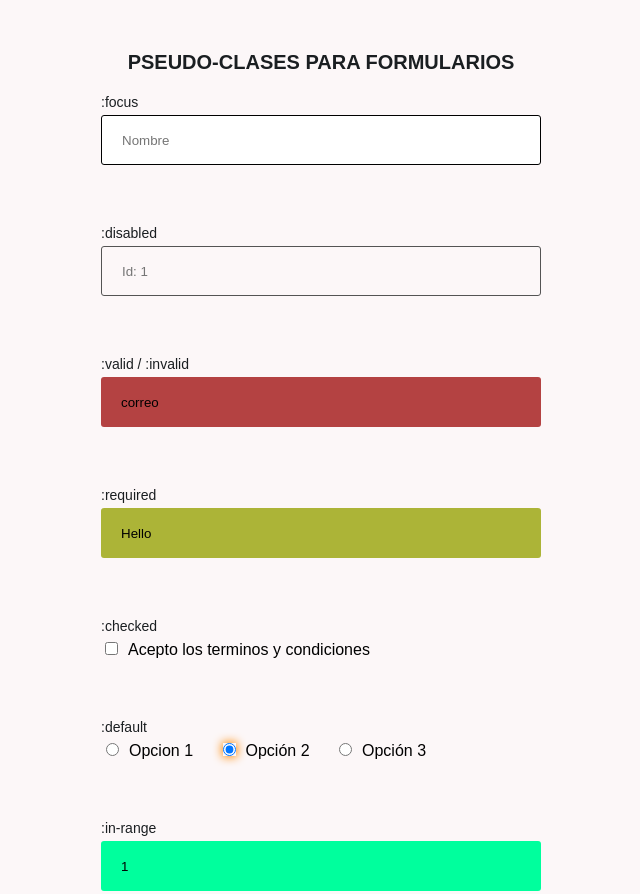
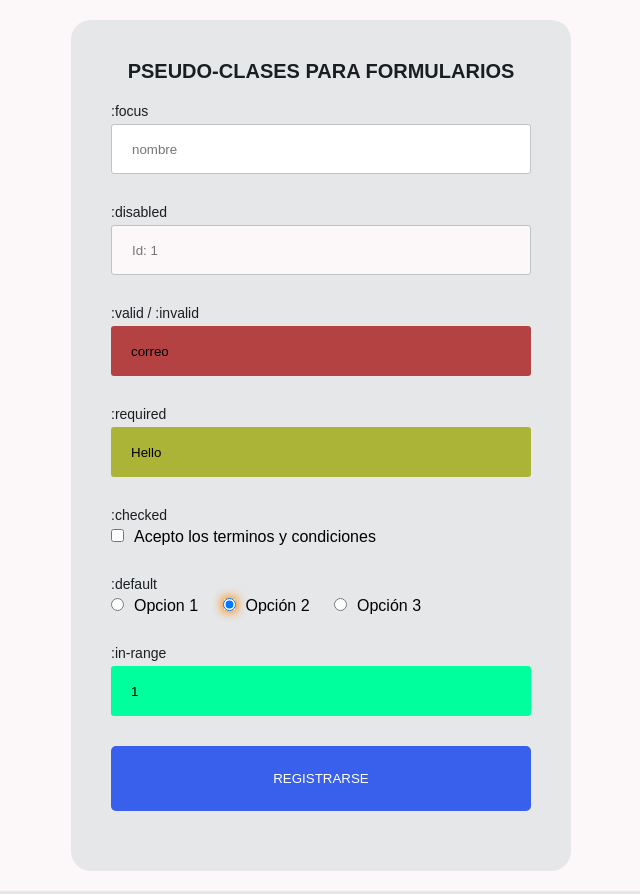
Before and after one commit to Laurys9/Projects-CAASD, a plain HTML site: page Pseudoclases en CSS/formularios con pseudo-clases/index.html in a window 1280 px wide. Shown: the top 894 px of the page, without its empty margins (319-959 px from the left). Drawn offline with Linux system fonts and the light colour scheme.

Commit message:
Modifique el formulario

```diff
--- a/Pseudoclases en CSS/formularios con pseudo-clases/index.html
+++ b/Pseudoclases en CSS/formularios con pseudo-clases/index.html
@@ -14,7 +14,7 @@
         <form class="formulario" action="">
             <div class="grupo">
                 <label>:focus</label>
-                <input class="nombre" type="text" placeholder="Nombre">
+                <input class="nombre" type="text" placeholder="nombre">
             </div>
 
             <div class="grupo">
--- a/Pseudoclases en CSS/formularios con pseudo-clases/style.css
+++ b/Pseudoclases en CSS/formularios con pseudo-clases/style.css
@@ -1,5 +1,8 @@
 *{
     box-sizing: border-box;
+    background: #E5E7E9 ;
+    margin: 0;
+    padding: 0;
 }
 
 :root{
@@ -22,8 +25,9 @@ body{
 .contenedor{
     max-width: 500px;
     width: 90%;
-    padding: 30px;
+    padding: 40px;
     border-radius: 20px;
+    margin: 20px;
 }
 
 .titulo{
@@ -37,7 +41,7 @@ body{
 /* ? ------------- Estilos del Formulario --------------- */
 
 .formulario .grupo{
-    margin-bottom: 60px;
+    margin-bottom: 30px;
 }
 
 .formulario .grupo > input{
@@ -46,7 +50,8 @@ body{
     border-radius: 3px;
     border: none;
     padding: 20px;
-    border: 1px solid
+    border: 1px solid #BDC3C7 ;
+    background: #fff;
 }
 
 .formulario .grupo > label{
@@ -86,7 +91,7 @@ body{
 
 /* ?  ------------- Pseudoclases --------------- */
 .formulario .nombre:focus{
-    border: 3px solid var(--azulPrimario);
+    border: 3px solid var(--fondoPrimario);
 }
 
 .formulario .id:disabled{
```
